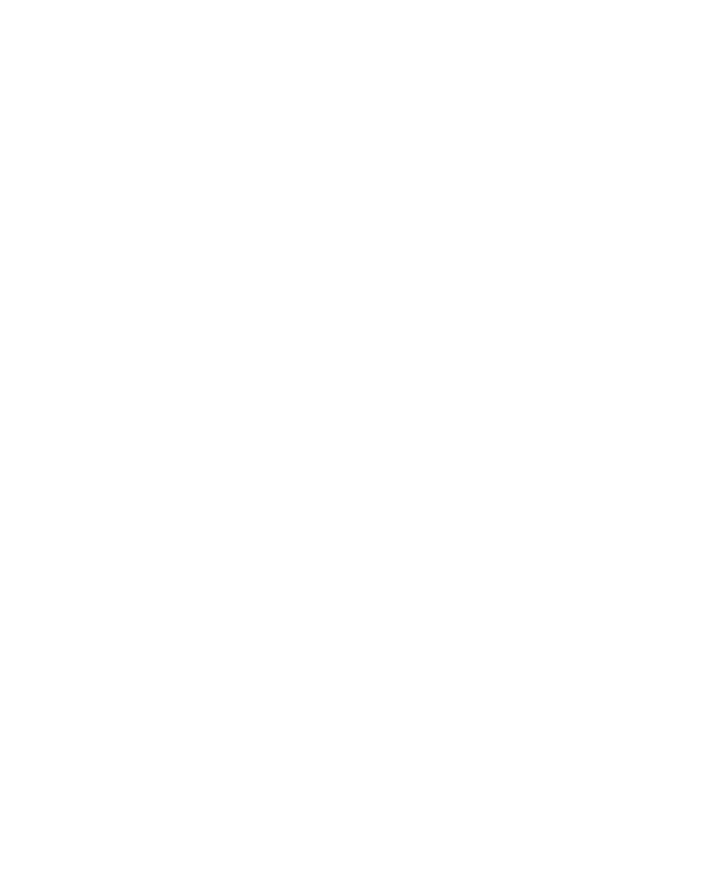
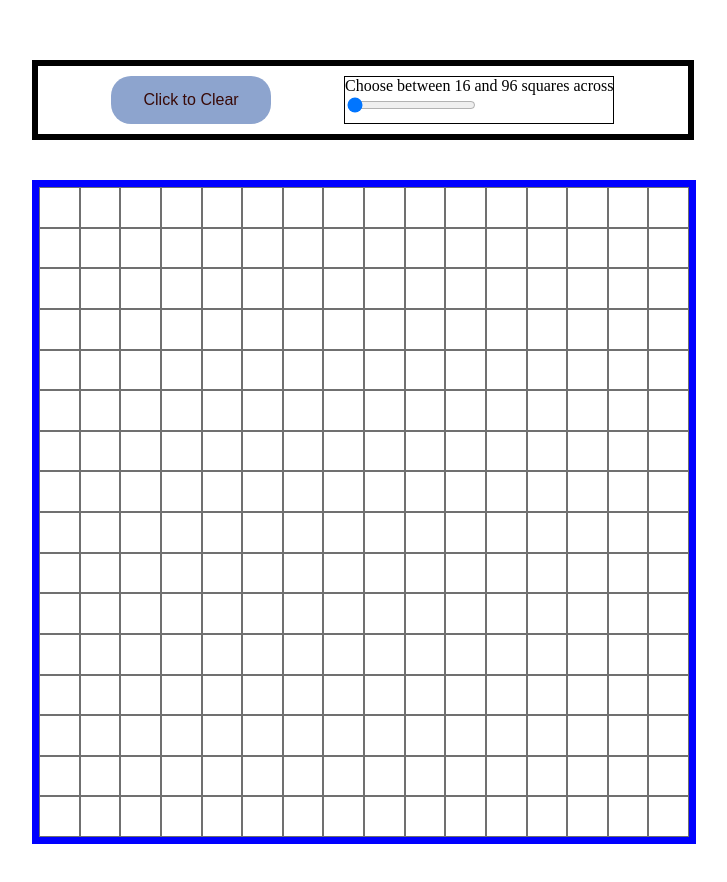
Before and after one commit to rstott87/etch-a-sketch-grid, a plain HTML site: page index.html in a window 1280 px wide. Shown: the whole page, without its empty margins (56-783 px from the left). Before the commit the page ends 800 px from the top, so only its background shows below. Drawn offline with Linux system fonts and the light colour scheme.

Commit message:
finished grid and clear button and slider

```diff
--- a/index.html
+++ b/index.html
@@ -5,8 +5,22 @@
     <meta http-equiv="X-UA-Compatible" content="IE=edge">
     <meta name="viewport" content="width=device-width, initial-scale=1.0">
     <title>Document</title>
+<link rel="stylesheet" href="styles.css">
 </head>
 <body>
+    <section id = "buttonAndSlider">
+        <button id = "clearButton">Click to Clear</button>
+        <div class = "sliderContainer">
+            <label for="pixelNum">Choose between 16 and 96 squares across</label> <br>
+            <input type="range" id="pixelNum" name="points" min="16" max="96" step ="16" value ="16">
+        </div>
+    </section>
+    <section id = "holder">
+        <div id = "container">
+
+        </div>
+    </section>
 
 </body>
+<script src ="main.js"></script>
 </html>
--- a/main.js
+++ b/main.js
@@ -0,0 +1,55 @@
+/* generates original divs that will fill the existing
+container*/
+const container = document.querySelector('#container');
+var slider = document.querySelector('#pixelNum');
+var btn = document.querySelector('#clearButton');
+
+slider.addEventListener('change', () => {
+    container.innerHTML = '';
+    let n = slider.value;
+    createGrid(n);
+    addDivEffects();
+});
+
+btn.addEventListener('click', () => {
+    container.innerHTML = '';
+    createGrid(16);
+    addDivEffects();
+});
+
+/* main function that creates grid */
+function createGrid(gridNumber) {
+    let gridArea = gridNumber * gridNumber;
+    for (let i = 0; i < gridArea; i++)
+    {
+        let content = document.createElement('div');
+        container.style.gridTemplateColumns = `repeat(${gridNumber}, 1fr)`;
+        container.style.gridTemplateRows = `repeat(${gridNumber}, 1fr)`;
+        content.classList.add('gridDiv');
+        container.appendChild(content);
+    }
+};
+/* finds all elements with a class name "gridDiv" and
+applies the included event listeners to them*/
+
+function addDivEffects () {
+    let gridDivs = document.querySelectorAll('.gridDiv');
+    gridDivs.forEach((content)  => {
+
+    content.addEventListener ('mouseover', () => {
+        content.style.backgroundColor = "red";
+        content.classList.remove('fader');
+        content.classList.add('content');
+        });
+
+    content.addEventListener ('mouseout', () => {
+        content.style.backgroundColor = "white";
+        content.classList.remove('content');
+        content.classList.add('fader');
+        });
+
+    });
+};
+
+createGrid(16);
+addDivEffects ();
--- a/styles.css
+++ b/styles.css
@@ -0,0 +1,46 @@
+#container {
+    border: 7px solid blue;
+    height: 650px;
+    width: 650px;
+    display: grid;
+    margin-top:40px;
+    margin-left: 80px;
+    margin-bottom: 40px;
+}
+
+
+.gridDiv {
+    border: 1px solid rgb(112, 112, 112);
+    box-sizing: border-box;
+}
+
+.fader {
+    transition: 50s;
+}
+
+#clearButton {
+    background-color: #8da4ce; /* Green */
+    border: none;
+    color: rgb(56, 10, 8);
+    padding: 15px 32px;
+    text-align: center;
+    text-decoration: none;
+    display: inline-block;
+    font-size: 16px;
+    border-radius: 20px;
+  }
+
+  #buttonAndSlider {
+      display: flex;
+      border: 6px solid black;
+      width: 650px;
+      margin-top: 60px;
+      margin-left: 80px;
+      padding-top: 10px;
+      padding-bottom: 10px;
+      justify-content: space-evenly;
+  }
+
+  .sliderContainer {
+      border: 1px solid black;
+  }
```
